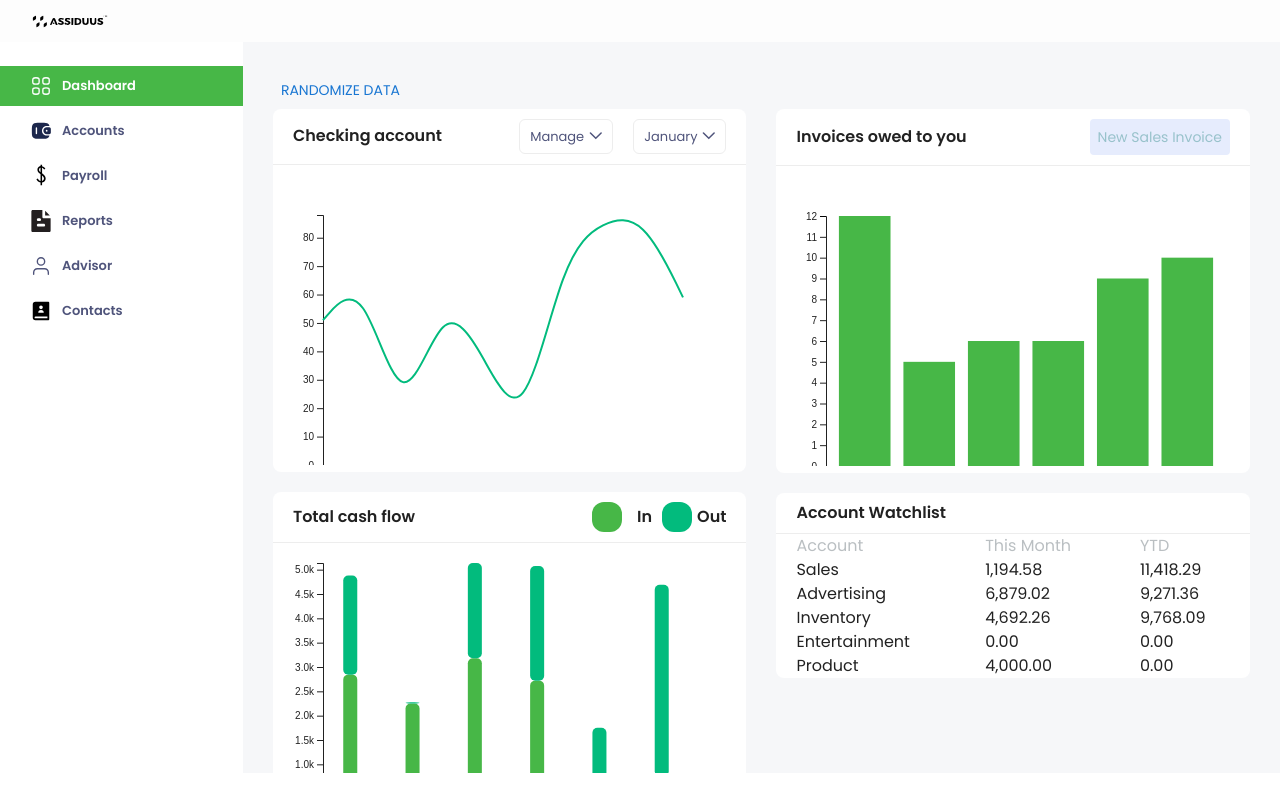
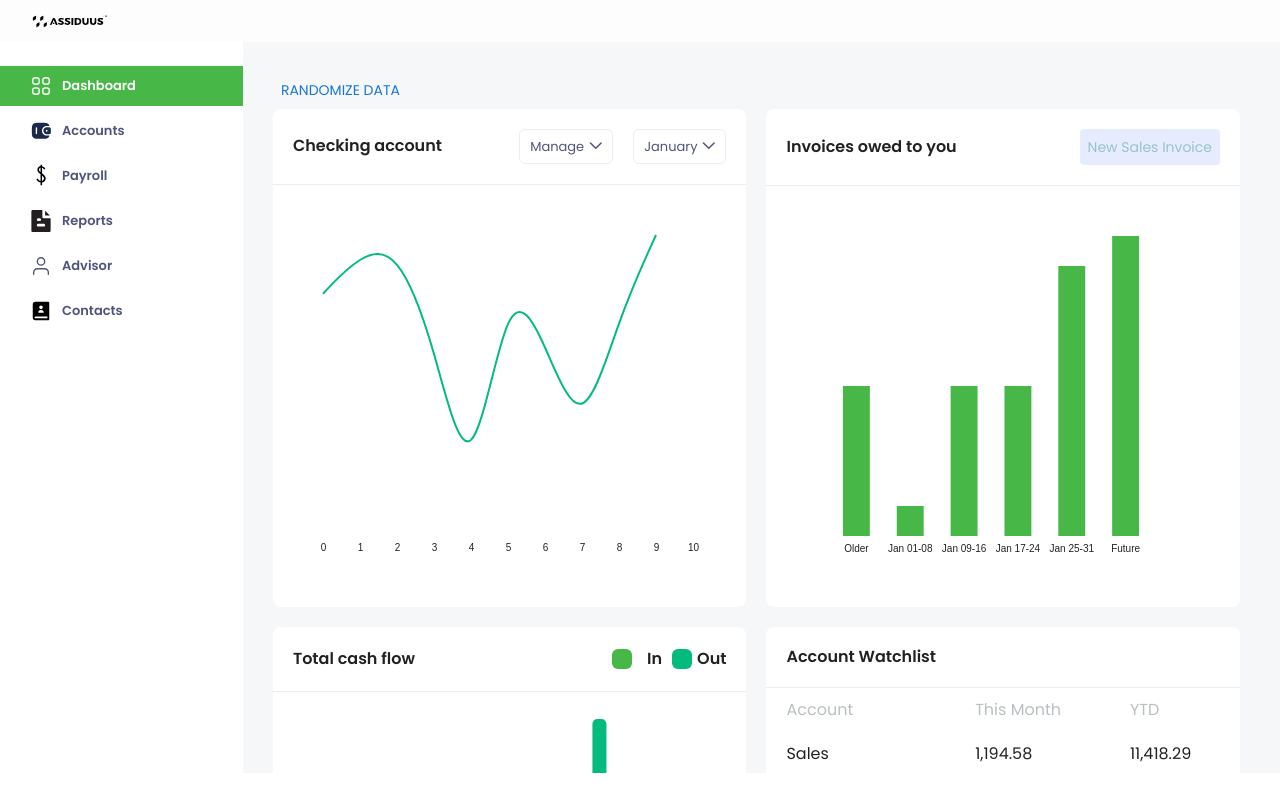
Before and after one commit to Mohammed-Rifaque/assiduus-task, a React (Create React App) app: page / in a window 1280 px wide. Built offline with nearby package versions, Linux system fonts and the light colour scheme.

Commit message:
ui and randomize fixes

```diff
--- a/src/assets/css/style.css
+++ b/src/assets/css/style.css
@@ -549,19 +549,22 @@ tr:nth-child(even) {
 }
 
 .charts {
-  width: calc(50% - 15px);
-  height: 350px;
+  width: 100%;
   display: flex;
-  flex-direction: column;
   gap: 20px;
+  flex-wrap: wrap;
 }
 
 .charts .card {
   background-color: #ffffff;
   border-radius: 8px;
-  /* padding: 0 20px; */
+  width: calc(50% - 15px);
 }
 
+.charts .card svg{
+  width: 100%;
+  height: 100%;
+}
 .checking-account,
 .invoices-owed,
 .total-cash-flow,
@@ -575,7 +578,7 @@ tr:nth-child(even) {
   display: flex;
   justify-content: space-between;
   align-items: center;
-  padding: 10px 20px;
+  padding: 20px;
   border-bottom: 1px solid #ededed;
 }
 .card .card-title h2 {
@@ -602,7 +605,7 @@ tr:nth-child(even) {
 th,
 td {
   border: unset;
-  padding: 0 20px;
+  padding: 10px 20px;
 }
 
 
@@ -745,24 +748,43 @@ td {
   outline: unset;
   padding: 10px;
   cursor: pointer;
-  width: 30px;
-  height: 30px;
+  width: 20px;
+  height: 20px;
 }
-
+.in-out-btn-wrapper > div{
+  display: flex;
+  align-items: center;
+}
 .in-out-btn-wrapper .button-in {
   background-color: #47B747;
   color: white;
-  border-radius: 12px;
+  border-radius: 6px;
   margin-right: 10px;
+}
+.domain{
+  display: none;
+}
+g > line{
+  display: none;
+}
+.total-cash-flow svg > g > g:nth-child(2) rect{
+  transform: translate(0px, 7px);
 }
 
 .in-out-btn-wrapper .button-out {
   background-color: #02BB7D;
   color: white;
-  border-radius: 12px;
+  border-radius: 6px;
 }
 
 .in-out-btn-wrapper .button-label {
   margin-left: 5px;
   font-weight: bold;
 }
+
+
+@media screen and (max-width: 1199px) {
+  .charts .card {
+    width: 100%;
+  }
+}
--- a/src/components/common/NavBar/index.js
+++ b/src/components/common/NavBar/index.js
@@ -1,34 +1,23 @@
-import React, {useState } from "react";
+import React, { useState } from "react";
 import "./style.css";
-
 import Logo from "../../../assets/images/Main_Logo.svg";
-// import { ReactComponent as BellIcon } from "../../../assets/images/bell.svg";
-
 
 const NavBar = () => {
   const [menu, setMenu] = useState(false);
 
+  const handleMenu = () => {
+    setMenu(!menu);
+  };
 
-const handleMenu = () => {
-  setMenu(true);
-};
   return (
     <>
-      <nav >
+      <nav>
         <div className="dashboard-nav">
-          <div
-            className="logo"
-            // onClick={() => navigate(SUPER_ADMIN_DASHBOARD_PAGE)}
-          >
+          <div className="logo">
             <img src={Logo} alt="logo" />
           </div>
           <div className="right-nav">
-            <span
-              style={{ display: "flex", alignItems: "center" }}
-              id="admin-profile"
-            >
-
-
+            <span style={{ display: "flex", alignItems: "center" }} id="admin-profile">
               <div className="menu-box">
                 <button className="hamburger-menu" onClick={handleMenu}>
                   ☰
@@ -37,10 +26,7 @@ const handleMenu = () => {
             </span>
           </div>
         </div>
-        <div
-          id="overlay"
-          style={{ display: menu.isMenuOpen ? "block" : "" }}
-        ></div>
+        {menu && <div id="overlay"></div>}
       </nav>
     </>
   );
--- a/src/components/common/NavBar/style.css
+++ b/src/components/common/NavBar/style.css
@@ -284,3 +284,61 @@
       display: none;
     }
   }
+
+
+  /* Add this to your existing CSS */
+
+@media screen and (max-width: 1200px) {
+  .menu-box {
+    display: block;
+    margin: 0 15px;
+  }
+
+  .dashboard-leftsidebar {
+    position: absolute;
+    height: 100vh;
+    top: 0;
+    overflow-y: scroll !important;
+    background-color: #ffffff;
+    width: 350px !important;
+    z-index: 9999;
+    left: -350px;
+    opacity: 0;
+    transition: all 0.25s;
+    -webkit-transition: all 0.25s;
+  }
+
+  .dashboard-leftsidebar.show {
+    left: 0;
+    opacity: 1;
+  }
+
+  .admin-dashboard .main-content.adm-dashboard,
+  .admin-dashboard .main-content {
+    width: 100% !important;
+    padding: 30px 35px 72px;
+  }
+
+  #overlay {
+    display: none;
+    position: fixed;
+    top: 0;
+    right: 0;
+    bottom: 0;
+    left: 0;
+    background-color: rgba(0, 0, 0, 0.5);
+    z-index: 9;
+  }
+}
+
+@media only screen and (max-width: 600px) {
+  .admin-dashboard .main-content.adm-dashboard,
+  .admin-dashboard .main-content {
+    width: 100% !important;
+    padding: 10px;
+  }
+
+  .dashboard-nav .right-nav img {
+    display: none;
+  }
+}
--- a/src/container/index.js
+++ b/src/container/index.js
@@ -4,11 +4,8 @@ import NavBar from "../components/common/NavBar";
 import SideBar from "../components/common/SideBar";
 
 const DashboardLayout = () => {
-  const handleClick = ()=>{
-    console.log("handleclick")
-  }
   return (
-    <div className="admin-dashboard" onClick={handleClick}>
+    <div className="admin-dashboard">
       <NavBar />
       <div
         className="main-dashboard"
--- a/src/pages/Dashboard/CashFlowChart.js
+++ b/src/pages/Dashboard/CashFlowChart.js
@@ -54,7 +54,6 @@ function CashFlowChart({ randomData }) {
       .call(d3.axisBottom(x));
 
     g.append("g")
-      .call(d3.axisLeft(y).ticks(null, "s"))
       .append("text")
       .attr("x", 2)
       .attr("y", y(y.ticks().pop()) + 0.5)
--- a/src/pages/Dashboard/CheckAccountChart.js
+++ b/src/pages/Dashboard/CheckAccountChart.js
@@ -11,7 +11,7 @@ function CheckAccount({ randomData }) {
     d3.select(svgRef.current).selectAll("*").remove();
 
     const data = randomData;
-    const svg = d3.select(svgRef.current);
+    const svg = d3.select(svgRef.current)
     const margin = 50;
     const width = svg.attr("width") - margin;
     const height = svg.attr("height") - margin;
@@ -21,8 +21,6 @@ function CheckAccount({ randomData }) {
     g.append("g")
       .attr("transform", "translate(0," + height + ")")
       .call(d3.axisBottom(xScale));
-    g.append("g")
-      .call(d3.axisLeft(yScale));
     const line = d3.line()
       .x((d, i) => xScale(i))
       .y(d => yScale(d))
@@ -46,7 +44,7 @@ function CheckAccount({ randomData }) {
         </div>
       </div>
 
-      <svg ref={svgRef} width="450" height="300"></svg>
+      <svg ref={svgRef} width="420" height="350"></svg>
     </div>
   );
 }
--- a/src/pages/Dashboard/InvoiceChart.js
+++ b/src/pages/Dashboard/InvoiceChart.js
@@ -21,7 +21,7 @@ function InvoiceChart({ setShowUploadPopup, randomData }) {
     const xScale = d3.scaleBand()
       .domain(xLabels)
       .range([0, width])
-      .padding(0.2);
+      .padding(0.5);
 
     const yScale = d3.scaleLinear()
       .domain([0, d3.max(data)])
@@ -29,9 +29,6 @@ function InvoiceChart({ setShowUploadPopup, randomData }) {
 
     const g = svg.append("g")
       .attr("transform", `translate(${margin}, ${margin})`);
-
-    g.append("g")
-      .call(d3.axisLeft(yScale));
 
     g.append("g")
       .attr("transform", `translate(0, ${height})`)
@@ -46,10 +43,6 @@ function InvoiceChart({ setShowUploadPopup, randomData }) {
       .attr("width", xScale.bandwidth())
       .attr("height", (value) => height - yScale(value))
       .attr("fill", "#47B747");
-
-    g.append("g")
-      .attr("transform", `translate(0, ${height})`)
-      .call(d3.axisBottom(yScale));
   }, [randomData]);
 
   const handleNewInvoiceClick = () => {
@@ -81,7 +74,7 @@ function InvoiceChart({ setShowUploadPopup, randomData }) {
         </Button>
       </div>
 
-      <svg ref={svgRef} width="450" height="300"></svg>
+      <svg ref={svgRef} width="400" height="350"></svg>
 
       {/* Modal */}
       <Modal open={openModal} onClose={() => handleCloseModal(false)}>
--- a/src/pages/Dashboard/index.js
+++ b/src/pages/Dashboard/index.js
@@ -5,47 +5,46 @@ import InvoiceChart from './InvoiceChart';
 import CashFlowChart from './CashFlowChart';
 import AccountWatchlist from './AccountWatchlist';
 
-// For CheckAccount component
-function getRandomDataForCheckAccount(length, min, max) {
+/**
+ * @param {Number} length
+ * @param {Number} min
+ * @param {Number} max
+ * @returns {Number[]} Array of random numbers between 0 and max int for the given length.
+ */
+function getRandomArrayOfNumber(length, min, max) {
   return Array.from({ length }, () => Math.floor(Math.random() * (max - min + 1)) + min);
 }
 
-// For InvoiceChart component
-function getRandomDataForInvoiceChart() {
-  return [12, 5, 6, 6, 9, 10];
+/**
+ * @returns {Object[]} Array of random objects of monthly product sale
+ */
+function getRandomDataForCashFlow() {
+  const months = ["January", "Febuary", "March", "April", "May", "June", "July", "August", "September", "October", "November", "December"];
+  function getRandomMonths(numMonths) {
+    const shuffledMonths = months.sort(() => Math.random() - 0.5);
+    return shuffledMonths.slice(0, numMonths);
   }
+  let randomMonths = getRandomMonths(6)
+  // random number from 1000 to 5000
+  // Math.floor(Math.random() * (5000 - 1000 + 1)) + 1000
 
-// For CashFlowChart component
-function getRandomDataForCashFlow() {
-  return [
-    { month: "January", apples: Math.floor(Math.random() * 5000), bananas: Math.floor(Math.random() * 5000) },
-    // { month: "February", apples: Math.floor(Math.random() * 5000), bananas: Math.floor(Math.random() * 5000) },
-    // { month: "March", apples: Math.floor(Math.random() * 5000), bananas: Math.floor(Math.random() * 5000) },
-    // { month: "April", apples: Math.floor(Math.random() * 5000), bananas: Math.floor(Math.random() * 5000) },
-    // { month: "May", apples: Math.floor(Math.random() * 5000), bananas: Math.floor(Math.random() * 5000) },
-    // { month: "June", apples: Math.floor(Math.random() * 5000), bananas: Math.floor(Math.random() * 5000) },
-    // { month: "July", apples: Math.floor(Math.random() * 5000), bananas: Math.floor(Math.random() * 5000) },
-    { month: "August", apples: Math.floor(Math.random() * 5000), bananas: Math.floor(Math.random() * 5000) },
-    { month: "September", apples: Math.floor(Math.random() * 5000), bananas: Math.floor(Math.random() * 5000) },
-    { month: "October", apples: Math.floor(Math.random() * 5000), bananas: Math.floor(Math.random() * 5000) },
-    { month: "November", apples: Math.floor(Math.random() * 5000), bananas: Math.floor(Math.random() * 5000) },
-    { month: "December", apples: Math.floor(Math.random() * 5000), bananas: Math.floor(Math.random() * 5000) }
-  ];
+  // random number from 0 to 5000
+  // Math.floor(Math.random() * 5000)
+  return randomMonths.map((val) => ({ month: val, product1: Math.floor(Math.random() * (5000 - 1000 + 1)) + 1000, product2: Math.floor(Math.random() * (5000 - 1000 + 1)) + 1000 }))
 }
 
 const Dashboard = () => {
   const [randomKey, setRandomKey] = useState(0);
   const [showUploadPopup, setShowUploadPopup] = useState(false);
-  const [randomDataForCheckAccount, setRandomDataForCheckAccount] = useState(getRandomDataForCheckAccount(10, 1, 100));
-  const [randomDataForInvoiceChart, setRandomDataForInvoiceChart] = useState(getRandomDataForInvoiceChart());
+  const [randomDataForCheckAccount, setRandomDataForCheckAccount] = useState(getRandomArrayOfNumber(10, 1, 100));
+  const [randomDataForInvoiceChart, setRandomDataForInvoiceChart] = useState(getRandomArrayOfNumber(6, 1, 12));
   const [randomDataForCashFlow, setRandomDataForCashFlow] = useState(getRandomDataForCashFlow());
 
 
   const handleRandomize = () => {
-    setRandomDataForCheckAccount(getRandomDataForCheckAccount(10, 1, 100));
-    setRandomDataForInvoiceChart(getRandomDataForInvoiceChart());
+    setRandomDataForCheckAccount(getRandomArrayOfNumber(10, 1, 100));
+    setRandomDataForInvoiceChart(getRandomArrayOfNumber(6, 1, 12));
     setRandomDataForCashFlow(getRandomDataForCashFlow());
-
     setRandomKey((prevKey) => prevKey + 1);
   };
 
@@ -58,15 +57,13 @@ const Dashboard = () => {
       <div className="charts-wrapper">
         <div className="charts">
           <div className='card'>
-        <CheckAccountChart key={randomKey}  randomData={randomDataForCheckAccount} />
+            <CheckAccountChart key={randomKey} randomData={randomDataForCheckAccount} />
           </div>
           <div className='card'>
-        <CashFlowChart  randomData={randomDataForCashFlow} />
+            <InvoiceChart setShowUploadPopup={setShowUploadPopup} randomData={randomDataForInvoiceChart} />
           </div>
-    </div>
-    <div className="charts">
           <div className='card'>
-        <InvoiceChart setShowUploadPopup={setShowUploadPopup} randomData={randomDataForInvoiceChart} />
+            <CashFlowChart randomData={randomDataForCashFlow} />
           </div>
           <div className='card'>
             <AccountWatchlist />
```
Lines whose indentation alone changed are shown as unchanged.
